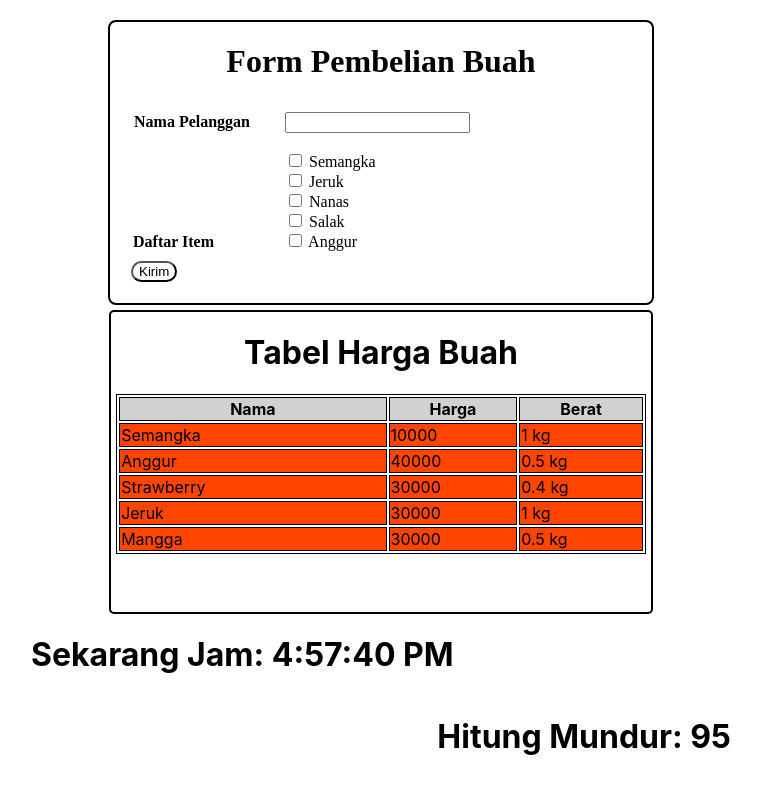
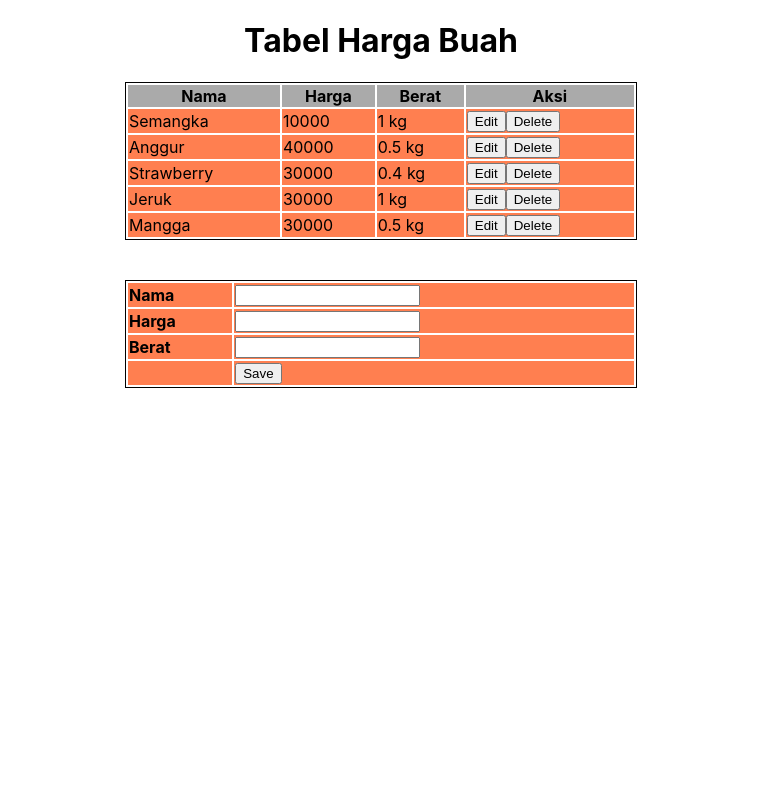
Before and after one commit to andikaharis68/sanbercode-reactjs-0820-2, a React (Create React App) app in the folder my-app/: page / in a window 1280 px wide. Shown: the top 794 px of the page, without its empty margins (259-1020 px from the left). Built offline with nearby package versions, Linux system fonts and the light colour scheme.

Commit message:
tugas 12 done

```diff
--- a/my-app/src/App.js
+++ b/my-app/src/App.js
@@ -1,16 +1,18 @@
 import React, { Component } from 'react';
 import './App.css';
-import Tugas9 from './Tugas-9/tugas9';
-import Tugas10 from './Tugas-10/tugas10';
-import Tugas11 from './Tugas-11/tugas11';
+// import Tugas9 from './Tugas-9/tugas9';
+// import Tugas10 from './Tugas-10/tugas10';
+// import Tugas11 from './Tugas-11/tugas11';
+import Tugas12 from './Tugas-12/tugas12';
 
 class App extends Component {
   render() {
     return (
       <div>
-        <Tugas9 />
-        <Tugas10 />
-        <Tugas11 />
+        {/* <Tugas9 /> */}
+        {/* <Tugas10 /> */}
+        {/* <Tugas11 /> */}
+        <Tugas12 />
       </div>
     );
   }
--- /dev/null
+++ b/my-app/src/Tugas-12/tugas12.js
@@ -0,0 +1,186 @@
+import React, { Component } from "react";
+
+class FormBuah extends Component {
+    constructor(props) {
+        super(props);
+        this.state = {
+            dataBuah: [
+                { nama: "Semangka", harga: 10000, berat: 1000 },
+                { nama: "Anggur", harga: 40000, berat: 500 },
+                { nama: "Strawberry", harga: 30000, berat: 400 },
+                { nama: "Jeruk", harga: 30000, berat: 1000 },
+                { nama: "Mangga", harga: 30000, berat: 500 },
+            ],
+            inputNama: "",
+            inputHarga: null,
+            inputBerat: null,
+            index: -1,  // untuk memambahkan data di baris baru
+        };
+    }
+
+    //----------------------------- ketika tombol save ditekan -----------------------------
+    submitForm = (event) => {
+        event.preventDefault(); //agar tidak default sendiri
+        var index = this.state.index;
+        var inputAll = {    //mengambil nilai dari form input (nama,harga,berat)
+            nama: this.state.inputNama,
+            harga: this.state.inputHarga,
+            berat: this.state.inputBerat,
+        };
+        if (index === -1) { //artinya bukan dari tombol edit, maka membuat baris baru
+            this.setState({
+                dataBuah: [...this.state.dataBuah, inputAll],
+            });
+        } else { //dari tombol edit, akan mengganti data yg sudah ada
+            var updateDataBuah = this.state.dataBuah;
+            updateDataBuah[index] = inputAll;
+            this.setState({
+                dataBuah: [...updateDataBuah],
+            });
+        }
+        this.setState({ //menghilangkan bekas tulisan di <input>
+            inputNama: "",
+            inputHarga: "",
+            inputBerat: "",
+            index: -1,
+        });
+        inputAll = {};
+    }
+    //--------------------------------------------------------------------------------------
+
+    //----------------------- saat mengisi form nama, harga,  dan berat  -------------------
+    changeInputName = (event) => {
+        var value = event.target.value;  //mengambil nilai dari <input>
+        this.setState({ inputNama: value }); //memasukan nilainya ke variable
+    };
+    changeInputHarga = (event) => {
+        var value = event.target.value;
+        this.setState({ inputHarga: value });
+    };
+    changeInputBerat = (event) => {
+        var value = event.target.value;
+        this.setState({ inputBerat: value });
+    };
+    //-------------------------------------------------------------------------------------
+
+    //--------------------------- saat menekan tombol edit --------------------------------
+    editForm = (event) => {
+        var index = event.target.value;
+        var dataBuah = this.state.dataBuah[index];  //agar data muncul di form
+        this.setState({
+            inputNama: dataBuah.nama,
+            inputHarga: dataBuah.harga,
+            inputBerat: dataBuah.berat,
+            index: index,
+        });
+    };
+    //-------------------------------------------------------------------------------------
+
+    //-------------------------- saat menekan tombol delete -------------------------------
+    deleteBuah = (event) => {
+        var index = event.target.value;
+        var updateDataBuah = this.state.dataBuah;
+        updateDataBuah.splice(index, 1);
+        this.setState({
+            index: -1,
+        });
+    }
+    //-------------------------------------------------------------------------------------
+
+    render() {
+        return (
+            <>
+                <div>
+                    <h1>Tabel Harga Buah</h1>
+
+                    <table style={{ border: "1px solid", width: "40%", margin: "0 auto" }}>
+                        <thead style={{ background: "#aaa" }}>
+                            <tr>
+                                <th>Nama</th>
+                                <th>Harga</th>
+                                <th>Berat</th>
+                                <th>Aksi</th>
+                            </tr>
+                        </thead>
+                        <tbody style={{ background: "coral" }}>
+                            {this.state.dataBuah.map((el, index) => {
+                                return (
+                                    <tr key={index}>
+                                        <td>{el.nama}</td>
+                                        <td>{el.harga}</td>
+                                        <td>{el.berat / 1000} kg</td>
+                                        <td>
+                                            <button value={index} onClick={this.editForm}>
+                                                Edit
+                                            </button>
+                                            <button value={index} onClick={this.deleteBuah}>
+                                                Delete
+                                            </button>
+                                        </td>
+                                    </tr>
+                                );
+                            })}
+                        </tbody>
+                    </table>
+
+                    <br></br>
+                    <br></br>
+                    <div>
+                        <form onSubmit={this.submitForm}>
+                            <table style={{ border: "1px solid", width: "40%", margin: "0 auto" }}>
+                                <tbody style={{ background: "coral" }}>
+                                    <tr>
+                                        <td>
+                                            <strong>Nama</strong>
+                                        </td>
+                                        <td>
+                                            <input
+                                                type="text"
+                                                value={this.state.inputNama}
+                                                onChange={this.changeInputName}
+                                                required
+                                            ></input>
+                                        </td>
+                                    </tr>
+                                    <tr>
+                                        <td>
+                                            <strong>Harga</strong>
+                                        </td>
+                                        <td>
+                                            <input
+                                                type="number"
+                                                value={this.state.inputHarga}
+                                                onChange={this.changeInputHarga}
+                                                required
+                                            ></input>
+                                        </td>
+                                    </tr>
+                                    <tr>
+                                        <td>
+                                            <strong>Berat</strong>
+                                        </td>
+                                        <td>
+                                            <input
+                                                type="number"
+                                                value={this.state.inputBerat}
+                                                onChange={this.changeInputBerat}
+                                                required
+                                            ></input>
+                                        </td>
+                                    </tr>
+                                    <tr>
+                                        <td></td>
+                                        <td>
+                                            <button>Save</button>
+                                        </td>
+                                    </tr>
+                                </tbody>
+                            </table>
+                        </form>
+                    </div>
+                </div>
+            </>
+        );
+    }
+}
+export default FormBuah;
```
